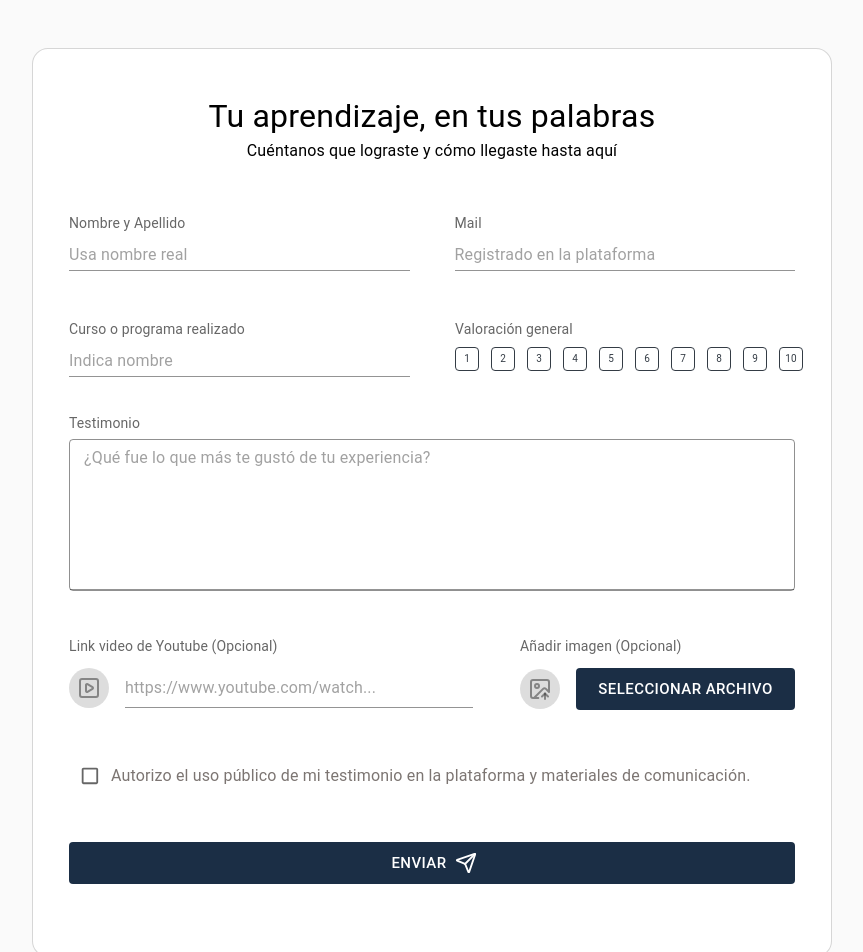
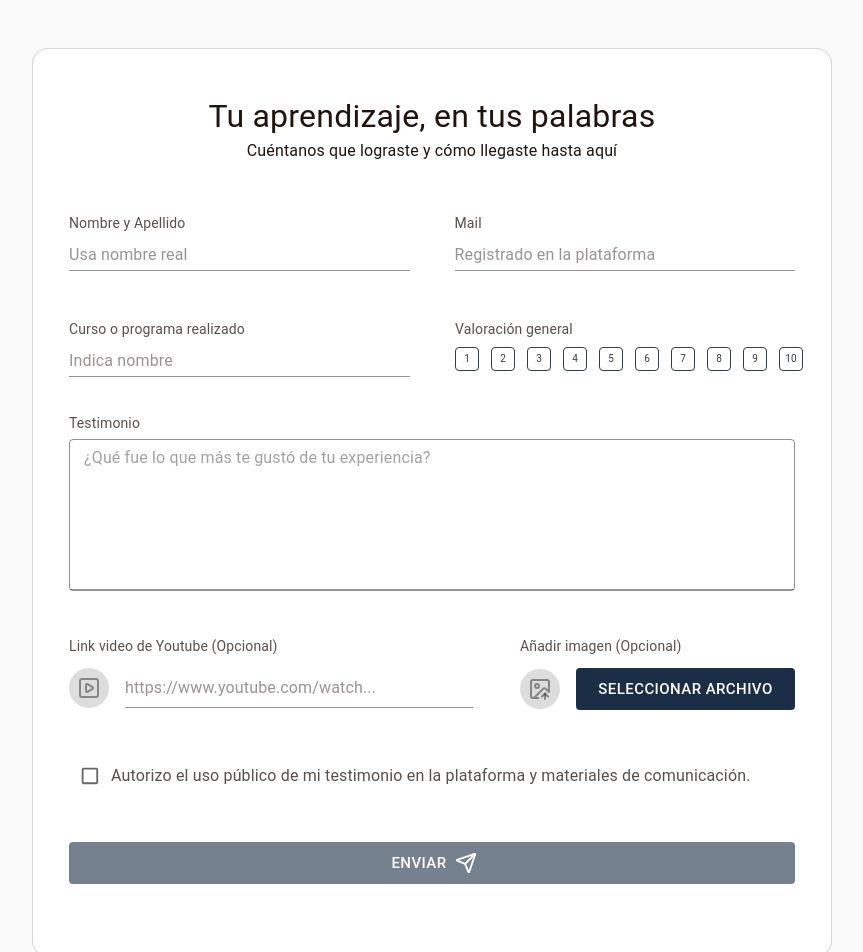
Before and after one commit to No-Country-simulation/s03-26-equipo-01, a React (Vite) app in the folder client/: page / in a window 1280 px wide. Shown: the top 952 px of the page, without its empty margins (208-1071 px from the left). Built offline with nearby package versions, Linux system fonts and the light colour scheme.

Commit message:
Crear y personalizar theme de MUI

```diff
--- a/client/src/features/newTestimonialForm/NewTestimonialForm.tsx
+++ b/client/src/features/newTestimonialForm/NewTestimonialForm.tsx
@@ -8,10 +8,11 @@ import AuthorizationCheckbox from "./components/AuthorizationCheckbox";
 import SubmitButton from "./components/SubmitButton";
 import { TextInputWithIcon } from "./components/TextInputWithIcon";
 import { ImageUp, SquarePlay} from "lucide-react";
-import { alpha } from "@mui/material/styles";
+import { alpha, ThemeProvider } from "@mui/material/styles";
 import UploadButtonWithIcon from "./components/UploadButtonWithIcon";
 import RatingPicker from "./components/RatingPicker";
 import { MultitextInput } from "./components/MultiTextInput";
+import theme from "./theme";
 
 export const NewTestimonialForm = () => {
   const { control } = useForm({
@@ -27,6 +28,7 @@ export const NewTestimonialForm = () => {
     }
   });
   return (
+    <ThemeProvider theme={theme}>
     <Container>
     <Box sx={{ width: '100%', minWidth:"440px", backgroundColor:"#FAFAFA", padding:"48px 12px", display:"flex", justifyContent:"center"}} >
         <Box component="form" sx={{ display:"flex", flexDirection:"column", width: '100%', maxWidth:"800px" , backgroundColor:"#FFFFFF", gap:"10px", padding:"48px 12px", borderRadius:"16px", border: `1px solid ${alpha('#464646', 0.22)}`}} onSubmit={()=>console.log('send')}>
@@ -88,5 +90,6 @@ export const NewTestimonialForm = () => {
       </Box>
     </Box>
     </Container>
+    </ThemeProvider>
   )
 }
--- a/client/src/features/newTestimonialForm/components/AuthorizationCheckbox.tsx
+++ b/client/src/features/newTestimonialForm/components/AuthorizationCheckbox.tsx
@@ -1,4 +1,4 @@
-import { Checkbox, FormControl, FormHelperText, Box, Typography, alpha } from "@mui/material";
+import { Checkbox, FormControl, FormHelperText, Box, Typography} from "@mui/material";
 import { Controller, type Control, type FieldValues, type Path } from "react-hook-form"
 
 interface AuthorizationCheckboxProps<T extends FieldValues> {
@@ -17,8 +17,8 @@ const AuthorizationCheckbox = <T extends FieldValues>({name, control, text} : Au
           <Checkbox {...field} sx={{ width:"42px", height:"42px" , flexShrink:"0"}} size="large"/>
           <Typography
             variant="body1"
+            color="secondary"
             sx={{
-              color: alpha("#21140F",0.59),
               fontSize: "1.6rem",
               lineHeight: 1.4,
               userSelect: "none",
--- a/client/src/features/newTestimonialForm/components/Header.tsx
+++ b/client/src/features/newTestimonialForm/components/Header.tsx
@@ -14,8 +14,8 @@ const Header = ({title, subtitle}: HeaderPropsType) => {
       alignItems: 'center',
       width: '100%'
     }}>
-      <Typography variant="h4" align="center" sx={{fontSize:"3.2rem"}}>{title}</Typography>
-      <Typography variant="subtitle1" align="center" sx={{fontSize:"1.6rem"}}>{subtitle}</Typography>
+      <Typography fontWeight="fontWeightRegular" variant="h4" color="primary" align="center" sx={{fontSize:"3.2rem"}}>{title}</Typography>
+      <Typography variant="subtitle1" color="primary" align="center" sx={{fontSize:"1.6rem"}}>{subtitle}</Typography>
     </Box>
   )
 }
--- a/client/src/features/newTestimonialForm/components/MultiTextInput.tsx
+++ b/client/src/features/newTestimonialForm/components/MultiTextInput.tsx
@@ -14,15 +14,17 @@ interface MultitextInputProps <T extends FieldValues>{
 }
 
 export const MultitextInput = <T extends FieldValues>({ name, control, label, placeholder, rows} : MultitextInputProps<T>) => {
+  const id = `input-${name}`;
   return(
     <Box sx={{display:"flex", flexDirection:"column", width:"100%" ,gap:"6px"}}>
-      <FormLabel sx={{position:"static", fontSize:"1.4rem"}}> {label} </FormLabel>
+      <FormLabel htmlFor={id} sx={{position:"static", fontSize:"1.4rem"}}> {label} </FormLabel>
       <Controller
         name={name}
         control={control}
         render={({ field, fieldState: { error } }) => (
           <Input
             {...field}
+            id={id}
             error={!!error}
             fullWidth
             placeholder={placeholder}
--- a/client/src/features/newTestimonialForm/components/RatingPicker.tsx
+++ b/client/src/features/newTestimonialForm/components/RatingPicker.tsx
@@ -14,18 +14,19 @@ interface RatingPickerProps<T extends FieldValues>{
 
 const RatingPicker = <T extends FieldValues>({name, control, label} : RatingPickerProps<T>) => {
   const numbers = [1,2,3,4,5,6,7,8,9,10];
+  const id = `input-${name}`;
 
   return (
     <FormControl sx={{width:"100%", maxWidth:"340px"}}>
       <Box sx={{display:"flex", flexDirection:"column"}}>
-        <FormLabel sx={{position:"static" , fontSize:"1.4rem"}}> {label} </FormLabel>
+        <FormLabel htmlFor={id} sx={{position:"static" , fontSize:"1.4rem"}}> {label} </FormLabel>
         <Controller
           name={name}
           control={control}
           render={({ field: {onChange, value, ref} }) => {
             const currentPickedNumber = Number(value) || 0;
             return (
-            <RadioGroup row sx={{gap:"12px", padding:"8px 0", flexWrap: "nowrap"}} onChange={(e) => {
+            <RadioGroup id={id} row sx={{gap:"12px", padding:"8px 0", flexWrap: "nowrap"}} onChange={(e) => {
               onChange(Number(e.target.value))
             }}>
               {
--- a/client/src/features/newTestimonialForm/components/SubmitButton.tsx
+++ b/client/src/features/newTestimonialForm/components/SubmitButton.tsx
@@ -1,26 +1,5 @@
 import { Button } from "@mui/material"
-import { alpha, createTheme, ThemeProvider } from "@mui/material/styles";
 import { Send } from "lucide-react"
-
-const theme = createTheme({
-  palette: {
-    primary: {
-      main: '#1B2E45',
-      // light: will be calculated from palette.primary.main,
-      // dark: will be calculated from palette.primary.main,
-      // contrastText: will be calculated to contrast with palette.primary.main
-    },
-  },
-  components: {
-    MuiButton: {
-      styleOverrides: {
-        root: {
-          '&.Mui-disabled': {
-            backgroundColor: alpha('#1B2E45', 0.6),
-            color: '#fff',
-          },
-        },  }}}
-});
 
 interface SubmitButtonProps {
   isAvailable: boolean,
@@ -28,9 +7,7 @@ interface SubmitButtonProps {
 
 const SubmitButton = ({isAvailable = false} : SubmitButtonProps) => {
   return (
-    <ThemeProvider theme={theme}>
-    <Button variant="contained" disableElevation endIcon={<Send size = {22}/>} fullWidth color="primary" sx={{padding:'8px 22px', fontSize:"1.5rem"}} disabled = {!isAvailable}>Enviar</Button>
-    </ThemeProvider>
+    <Button variant="contained" endIcon={<Send size = {22}/>} fullWidth color="primary" sx={{padding:'8px 22px', fontSize:"1.5rem"}} disabled = {isAvailable}>Enviar</Button>
   )
 }
 
--- a/client/src/features/newTestimonialForm/components/TextInput.tsx
+++ b/client/src/features/newTestimonialForm/components/TextInput.tsx
@@ -12,15 +12,17 @@ interface TextInputProps <T extends FieldValues>{
 }
 
 export const TextInput = <T extends FieldValues>({ name, control, label, placeholder} : TextInputProps<T>) => {
+  const id = `input-${name}`;
   return(
     <Box sx={{display:"flex", flexDirection:"column", width:"100%", minWidth:"141px" ,maxWidth:"341px" ,gap:"6px"}}>
-      <FormLabel sx={{position:"static", fontSize:"1.4rem"}}> {label} </FormLabel>
+      <FormLabel  htmlFor={id} color="secondary" sx={{position:"static", fontSize:"1.4rem"}}> {label} </FormLabel>
       <Controller
         name={name}
         control={control}
         render={({ field, fieldState: { error } }) => (
           <Input
             {...field}
+            id={id}
             error={!!error}
             fullWidth
             placeholder={placeholder}
--- a/client/src/features/newTestimonialForm/components/TextInputWithIcon.tsx
+++ b/client/src/features/newTestimonialForm/components/TextInputWithIcon.tsx
@@ -11,10 +11,12 @@ interface TextInputWithIconProps <T extends FieldValues>{
   icon: React.ReactNode
 }
 
-export const TextInputWithIcon = <T extends FieldValues>({ name, control, label, placeholder, icon } : TextInputWithIconProps<T>) => (
+export const TextInputWithIcon = <T extends FieldValues>({ name, control, label, placeholder, icon } : TextInputWithIconProps<T>) => {
+  const id = `input-${name}`;
+  return(
   <FormControl sx={{width:"100%", minWidth:"275px", maxWidth:"404px"}}>
     <Box sx={{display:"flex", flexDirection:"column", gap:"12px"}}>
-      <FormLabel sx={{position:"static", fontSize:"1.4rem"}}> {label} </FormLabel>
+      <FormLabel htmlFor={id} sx={{position:"static", fontSize:"1.4rem"}}> {label} </FormLabel>
       <Box sx={{ display: "flex", alignItems: "end", gap:"16px", width:"100%"}}>
         <Box sx={{backgroundColor: alpha("#2D2D2D", 0.16), borderRadius: "50%", width: "40px", height:"40px", flexShrink: 0 , display: "flex", alignItems: "center", justifyContent: "center", padding: "8px"}}>
           {<InputAdornment position="start" sx={{marginRight: 0}}>{icon}</InputAdornment>}
@@ -24,7 +26,7 @@ export const TextInputWithIcon = <T extends FieldValues>({ name, control, label,
           control={control}
           render={({ field, fieldState: { error } }) => (
             <Input
-              id={name}
+              id={id}
               {...field}
               error={!!error}
               fullWidth
@@ -36,4 +38,4 @@ export const TextInputWithIcon = <T extends FieldValues>({ name, control, label,
       </Box>
     </Box>
   </FormControl>
-);
+)};
--- a/client/src/features/newTestimonialForm/components/UploadButtonWithIcon.tsx
+++ b/client/src/features/newTestimonialForm/components/UploadButtonWithIcon.tsx
@@ -1,14 +1,6 @@
 import { Box, Button, FormControl, InputAdornment, FormLabel} from "@mui/material"
-import { alpha, createTheme, ThemeProvider } from "@mui/material/styles";
+import { alpha } from "@mui/material/styles";
 import { Controller, type Control, type FieldValues, type Path } from "react-hook-form";
-
-const theme = createTheme({
-  palette: {
-    primary: {
-      main: '#1B2E45',
-    },
-  },
-});
 
 interface UploadButtonWithIconProps<T extends FieldValues>{
   name: Path<T>,
@@ -18,15 +10,15 @@ interface UploadButtonWithIconProps<T extends FieldValues>{
 }
 
 const UploadButtonWithIcon = <T extends FieldValues>({name, control, label, icon}:UploadButtonWithIconProps<T>) => {
+  const id = `input-${name}`;
   return (
     <FormControl>
       <Box sx={{display:"flex", flexDirection:"column", gap:"12px", width:"275px"}}>
-        <FormLabel sx={{position:"static", fontSize:"1.4rem"}}> {label} </FormLabel>
+        <FormLabel htmlFor={id} sx={{position:"static", fontSize:"1.4rem"}}> {label} </FormLabel>
         <Box sx={{ display: "flex", alignItems: "center", gap:"16px"}}>
           <Box sx={{backgroundColor: alpha("#2D2D2D", 0.16), borderRadius: "50%", width: "40px", height:"40px", flexShrink: 0 , display: "flex", alignItems: "center", justifyContent: "center", padding: "8px"}}>
             {<InputAdornment position="start" sx={{marginRight: 0}}>{icon}</InputAdornment>}
           </Box>
-        <ThemeProvider theme={theme}>
           <Controller
             name={name}
             control={control}
@@ -36,13 +28,14 @@ const UploadButtonWithIcon = <T extends FieldValues>({name, control, label, icon
                 role={undefined}
                 variant="contained"
                 tabIndex={-1}
-                disableElevation
+                color="primary"
                 fullWidth
                 sx={{width:"219px", height:"42px", fontSize:"1.5rem", fontWeight: "Medium"}}
               >
                 SELECCIONAR ARCHIVO
                 <input
                   {...field}
+                  id={id}
                   type="file"
                   accept="image/jpeg, image/png, image/webp, image/gif"
                   hidden
@@ -54,7 +47,6 @@ const UploadButtonWithIcon = <T extends FieldValues>({name, control, label, icon
               </Button>
             )}
           />
-        </ThemeProvider>
         </Box>
       </Box>
     </FormControl>
--- a/client/src/features/newTestimonialForm/newTestimonialForm.css
+++ b/client/src/features/newTestimonialForm/newTestimonialForm.css
@@ -0,0 +1,3 @@
+:root {
+  --tertiary-main: rgba(33, 20, 15, 0.46);
+}
```
Also changed, not shown: client/src/features/newTestimonialForm/theme.ts (added, +67 -0 lines).
